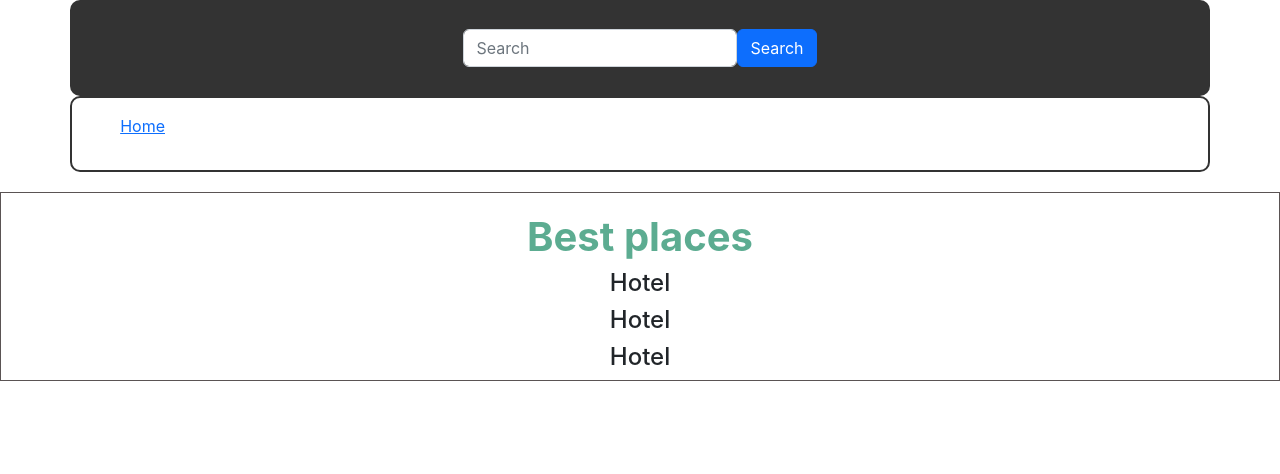
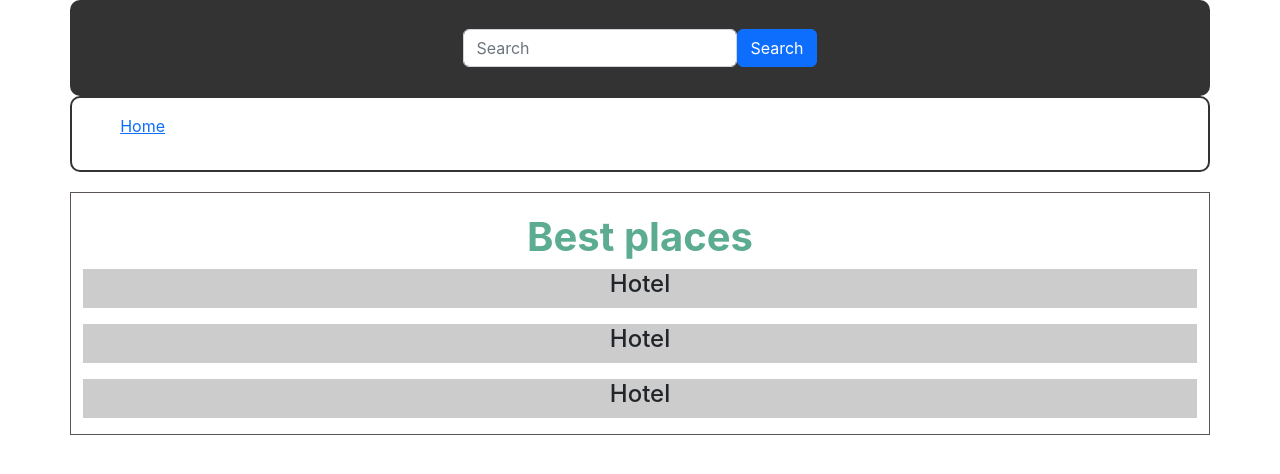
Before and after one commit to paleksanderr/resSys, a React (Create React App) app: page / in a window 1280 px wide. Shown: the top 474 px of the page. Built offline with nearby package versions, Linux system fonts and the light colour scheme.

Commit message:
progress

```diff
--- a/src/Component/Hotels/Hotel/Hotel.js
+++ b/src/Component/Hotels/Hotel/Hotel.js
@@ -3,7 +3,7 @@ import styles from './hotel.module.css'
 
 export default function Hotel(){
   return (
-    <div className="menu">
+    <div className={`${styles.hotel} `}>
       <h4>Hotel</h4>
     </div>
   );
--- a/src/Component/Hotels/Hotel/hotel.module.css
+++ b/src/Component/Hotels/Hotel/hotel.module.css
@@ -1,3 +1,5 @@
 .hotel {
-
+  border: 1px solid #ccc;
+  margin-bottom: 1rem;
+  background-color: #ccc;
 }
--- a/src/Component/Hotels/Hotels.js
+++ b/src/Component/Hotels/Hotels.js
@@ -5,7 +5,7 @@ import styles from  './hotels.module.css';
 export default class Hotels extends Component {
   render() {
     return (
-      <div className={`${styles.container}`}>
+      <div className={`${styles.container} container` }>
         <h3 className={`${styles.title}`}>Best places</h3>
         <Hotel />
         <Hotel />
```
Also changed, not shown: src/Component/Header/Header.js (line endings or trailing spaces).
